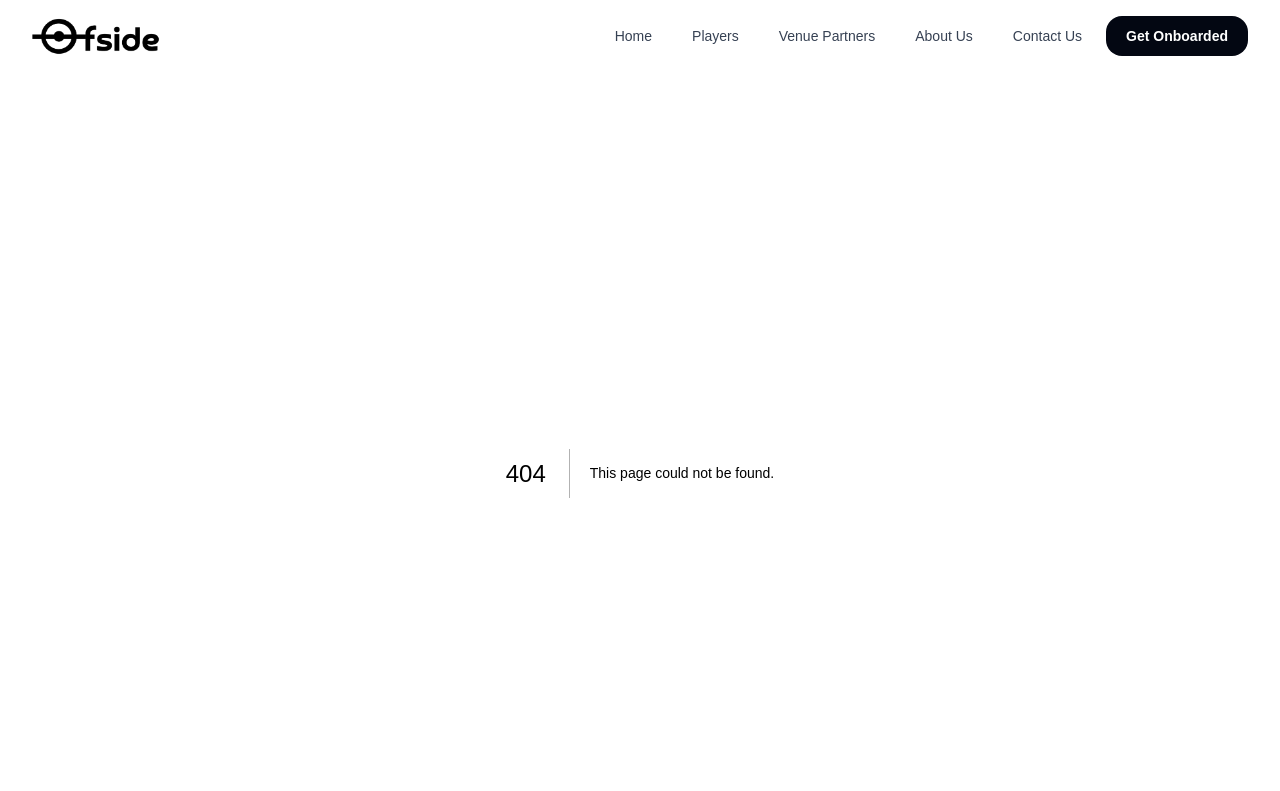
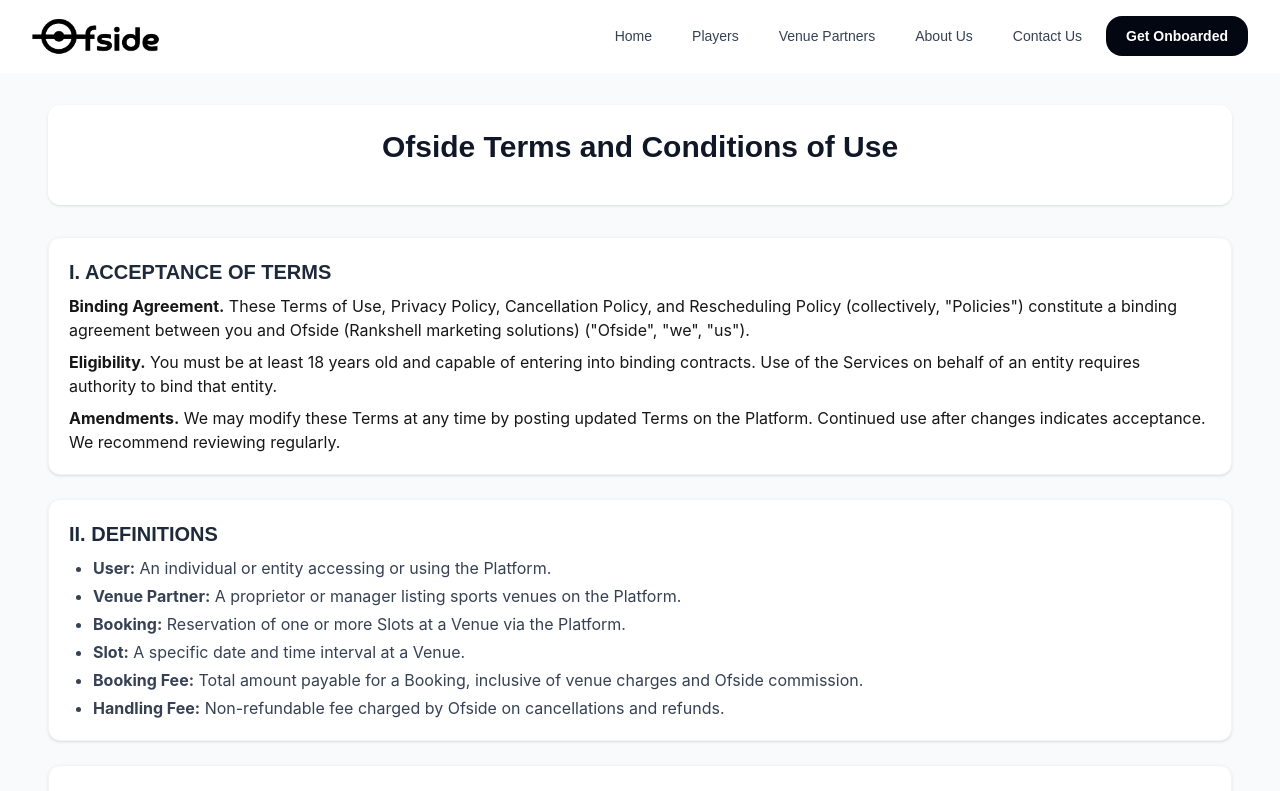
Before and after one commit to rankshell-tech/ofside-onboarding, a Next.js app: page /terms-and-conditions in a window 1280 px wide. Before the commit this address had no page. Shown: the top 791 px of the page. Built offline with nearby package versions, Linux system fonts and the light colour scheme.

Commit message:
Updated Terms and Conditions link in Footer component to point to the new URL for improved accessibility and accuracy.

```diff
--- a/src/app/components/Footer.tsx
+++ b/src/app/components/Footer.tsx
@@ -11,7 +11,7 @@
 ];
 
 const policyLinks = [
-  { label: "Terms and Conditions", href: "/terms" },
+  { label: "Terms and Conditions", href: "https://ofside.in/terms-and-conditions" },
   { label: "Refund Policy", href: "/refund" },
   { label: "Privacy Policy", href: "/privacy" },
   { label: "Rescheduling Policy", href: "/rescheduling-policy" },
--- /dev/null
+++ b/src/app/terms-and-conditions/page.tsx
@@ -0,0 +1 @@
+export { default } from "../terms/page";
```
